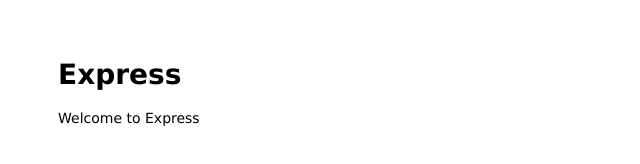
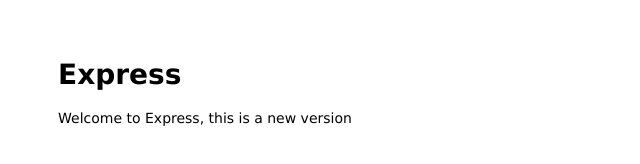
Before and after one commit to ZijiaZhang/MyApp, a website: page public/index.html in a window 1280 px wide. Shown: the whole page, without its empty margins (0-640 px from the left). Drawn offline with Linux system fonts and the light colour scheme.

Commit message:
Update index html

```diff
--- a/public/index.html
+++ b/public/index.html
@@ -7,7 +7,7 @@
 
 <body>
   <h1>Express</h1>
-  <p>Welcome to Express</p>
+  <p>Welcome to Express, this is a new version</p>
 </body>
 
 </html>
```
